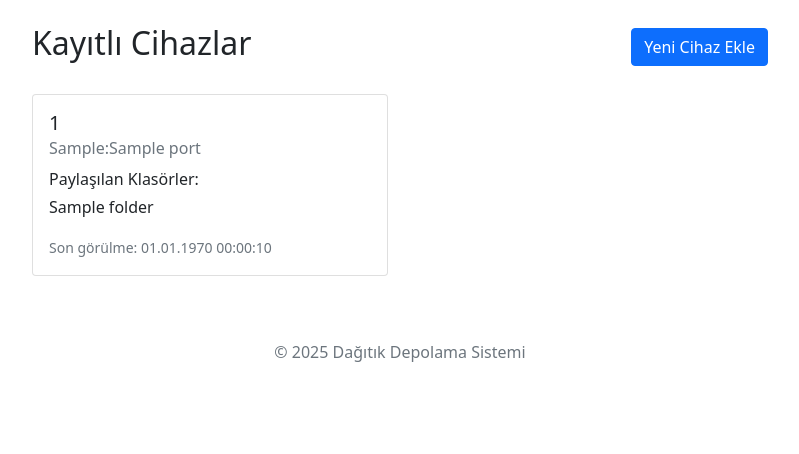
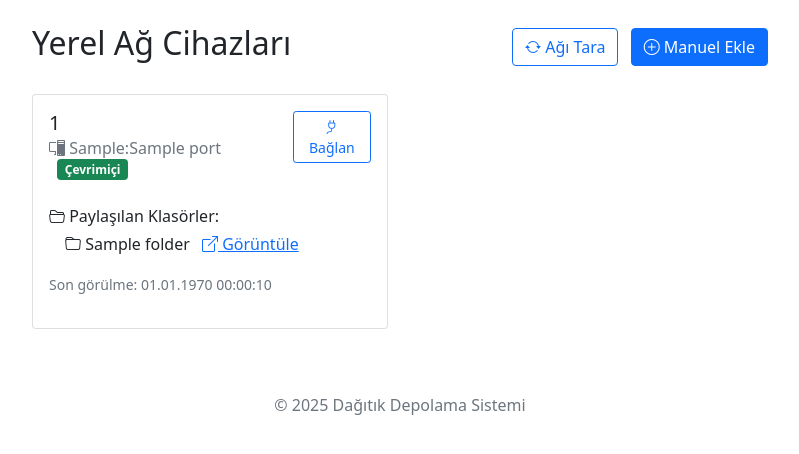
Before and after one commit to Y4gizE/disk-management, a Flask app: template templates/index.html in a window 1280 px wide. Shown: the part 128-582 px from the top of the page, without its empty margins (240-1039 px from the left). Run offline with Flask 2, Linux system fonts and the light colour scheme; the template is opened without the code that fills it: most values are stand-ins (such as "Sample title", 1, 10 or a date in 2020); some libraries are stand-ins or nearby versions.

Commit message:
oto scan

```diff
--- a/main.py
+++ b/main.py
@@ -7,6 +7,7 @@ import shutil
 import time
 import threading
 import subprocess
+import netifaces
 from pathlib import Path
 from datetime import datetime
 from flask import Flask, request, jsonify, render_template, redirect, url_for, send_file, flash
@@ -14,6 +15,7 @@ from flask_cors import CORS
 from watchdog.observers import Observer
 from watchdog.events import FileSystemEventHandler
 from dotenv import load_dotenv
+from zeroconf import ServiceInfo, Zeroconf
 
 # Load environment variables
 load_dotenv()
@@ -166,6 +168,10 @@ RELAY_SERVERS = [
     {'url': 'http://relay2.example.com:5000', 'status': 'unknown'}
 ]
 DEFAULT_PORT = 5000
+SERVICE_NAME = "DiskStorage"
+SERVICE_TYPE = "_http._tcp.local."
+zeroconf = None
+service_info = None
 
 class Device:
     def __init__(self, device_id, ip, port, shared_folders):
@@ -187,9 +193,14 @@ class Device:
 # Web Interface
 @app.route('/')
 def index():
-    """Ana sayfa"""
-    devices = [device.to_dict() for device in DEVICES.values()]
-    return render_template('index.html', devices=devices)
+    # Trigger device discovery in the background
+    discovery_thread = threading.Thread(target=discover_devices)
+    discovery_thread.daemon = True
+    discovery_thread.start()
+
+    # Convert Device objects to dictionaries for the template
+    devices_list = [device.to_dict() for device in DEVICES.values()]
+    return render_template('index.html', devices=devices_list)
 
 @app.route('/register_device_ui', methods=['GET', 'POST'])
 def register_device_ui():
@@ -240,12 +251,46 @@ def register_device():
     DEVICES[device_id] = Device(device_id, ip, port, shared_folders)
     return jsonify({'status': 'success', 'message': f'Device {device_id} registered'})
 
-@app.route('/devices', methods=['GET'])
+@app.route('/api/devices', methods=['GET'])
 def list_devices():
-    return jsonify({
-        device_id: device.to_dict()
-        for device_id, device in DEVICES.items()
-    })
+    """List all discovered devices"""
+    try:
+        # Trigger a new discovery in the background
+        discovery_thread = threading.Thread(target=discover_devices)
+        discovery_thread.daemon = True
+        discovery_thread.start()
+
+        # Clean up old devices (not seen in last 5 minutes)
+        current_time = time.time()
+        devices_to_remove = []
+
+        for device_name, device in list(DEVICES.items()):
+            if current_time - device.last_seen > 300:  # 5 minutes
+                devices_to_remove.append(device_name)
+
+        for device_name in devices_to_remove:
+            del DEVICES[device_name]
+
+        # Convert to list of dictionaries for JSON serialization
+        devices_list = [{
+            'device_id': device.device_id,
+            'ip': device.ip,
+            'port': device.port,
+            'shared_folders': device.shared_folders,
+            'last_seen': device.last_seen,
+            'status': 'online' if (current_time - device.last_seen) < 60 else 'offline'
+        } for device in DEVICES.values()]
+
+        return jsonify({
+            'status': 'success',
+            'devices': devices_list,
+            'count': len(devices_list)
+        })
+    except Exception as e:
+        return jsonify({
+            'status': 'error',
+            'message': str(e)
+        }), 500
 
 @app.route('/share', methods=['POST'])
 def share_folder():
@@ -304,10 +349,97 @@ def get_local_ip():
     except Exception as e:
         return '0.0.0.0'
 
+def start_zeroconf_service(port):
+    """Start the ZeroConf service for network discovery"""
+    global zeroconf, service_info
+
+    try:
+        # Get local IP address
+        local_ip = get_local_ip()
+
+        # Create service info
+        service_name = f"{SERVICE_NAME} {socket.gethostname()}"
+        service_name = service_name.replace(' ', '-') + "." + SERVICE_TYPE
+
+        desc = {
+            'version': '1.0',
+            'hostname': socket.gethostname(),
+            'port': port,
+            'ip': local_ip
+        }
+
+        service_info = ServiceInfo(
+            SERVICE_TYPE,
+            service_name,
+            addresses=[socket.inet_aton(local_ip)],
+            port=port,
+            properties=desc,
+            server=socket.gethostname() + ".local.",
+        )
+
+        # Register the service
+        zeroconf = Zeroconf()
+        zeroconf.register_service(service_info)
+        print(f"ZeroConf service registered: {service_name} at {local_ip}:{port}")
+
+    except Exception as e:
+        print(f"Error starting ZeroConf service: {e}")
+
+def stop_zeroconf_service():
+    """Stop the ZeroConf service"""
+    global zeroconf
+    if zeroconf:
+        zeroconf.unregister_all_services()
+        zeroconf.close()
+        print("ZeroConf service stopped")
+
+def discover_devices():
+    """Discover other devices on the local network"""
+    from zeroconf import ServiceBrowser, Zeroconf
+
+    class MyListener:
+        def remove_service(self, zeroconf, type, name):
+            print(f"Service {name} removed")
+
+        def add_service(self, zeroconf, type, name):
+            info = zeroconf.get_service_info(type, name)
+            if info:
+                address = socket.inet_ntoa(info.addresses[0])
+                port = info.port
+                device_name = name.split('.')[0]
+
+                print(f"Discovered device: {device_name} at {address}:{port}")
+
+                # Add to discovered devices
+                DEVICES[device_name] = Device(device_name, address, port, [])
+
+    zeroconf = Zeroconf()
+    listener = MyListener()
+    browser = ServiceBrowser(zeroconf, SERVICE_TYPE, listener)
+
+    try:
+        # Run discovery for 5 seconds
+        time.sleep(5)
+    finally:
+        zeroconf.close()
+
 def start_server(port):
     """Start the Flask server"""
-    print(f"Starting server on http://{get_local_ip()}:{port}")
-    app.run(host=HOST_IP, port=port, debug=True, use_reloader=False)
+    global HOST_IP, zeroconf
+    HOST_IP = get_local_ip()
+
+    # Start ZeroConf service in a separate thread
+    zeroconf_thread = threading.Thread(target=start_zeroconf_service, args=(port,))
+    zeroconf_thread.daemon = True
+    zeroconf_thread.start()
+
+    # Start device discovery in a separate thread
+    discovery_thread = threading.Thread(target=discover_devices)
+    discovery_thread.daemon = True
+    discovery_thread.start()
+
+    # Start Flask server
+    app.run(host=HOST_IP, port=port, debug=True, use_reloader=False, threaded=True)
 
 def get_public_ip():
     """Get the public IP address of the machine"""
--- a/templates/base.html
+++ b/templates/base.html
@@ -5,6 +5,7 @@
     <meta name="viewport" content="width=device-width, initial-scale=1.0">
     <title>Dağıtık Depolama Sistemi</title>
     <link href="https://cdn.jsdelivr.net/npm/bootstrap@5.1.3/dist/css/bootstrap.min.css" rel="stylesheet">
+    <link rel="stylesheet" href="https://cdn.jsdelivr.net/npm/bootstrap-icons@1.7.2/font/bootstrap-icons.css">
     <style>
         body {
             padding-top: 2rem;
@@ -48,5 +49,7 @@
     </div>
 
     <script src="https://cdn.jsdelivr.net/npm/bootstrap@5.1.3/dist/js/bootstrap.bundle.min.js"></script>
+    <script src="https://code.jquery.com/jquery-3.6.0.min.js"></script>
+    {% block scripts %}{% endblock %}
 </body>
 </html>
--- a/templates/index.html
+++ b/templates/index.html
@@ -4,30 +4,64 @@
 <div class="row">
     <div class="col-md-8 offset-md-2">
         <div class="d-flex justify-content-between align-items-center mb-4">
-            <h2>Kayıtlı Cihazlar</h2>
+            <h2>Yerel Ağ Cihazları</h2>
+            <div>
+                <button id="scanNetwork" class="btn btn-outline-primary me-2">
+                    <i class="bi bi-arrow-repeat"></i> Ağı Tara
+                </button>
                 <a href="{{ url_for('register_device_ui') }}" class="btn btn-primary">
-                <i class="bi bi-plus-circle"></i> Yeni Cihaz Ekle
+                    <i class="bi bi-plus-circle"></i> Manuel Ekle
                 </a>
             </div>
+        </div>
 
+        <!-- Loading Indicator -->
+        <div id="loadingIndicator" class="text-center d-none">
+            <div class="spinner-border text-primary" role="status">
+                <span class="visually-hidden">Yükleniyor...</span>
+            </div>
+            <p class="mt-2">Yerel ağ taranıyor, lütfen bekleyin...</p>
+        </div>
+
+        <!-- Network Status -->
+        <div id="networkStatus" class="alert alert-info d-none"></div>
+
+        <div id="devicesList">
             {% if devices %}
                 <div class="row">
                     {% for device in devices %}
-                    <div class="col-md-6">
-                        <div class="card device-card">
+                        <div class="col-md-6 mb-3">
+                            <div class="card device-card h-100">
                                 <div class="card-body">
+                                    <div class="d-flex justify-content-between align-items-start">
+                                        <div>
                                             <h5 class="card-title">{{ device.device_id }}</h5>
-                                <h6 class="card-subtitle mb-2 text-muted">{{ device.ip }}:{{ device.port }}</h6>
+                                            <h6 class="card-subtitle mb-2 text-muted">
+                                                <i class="bi bi-pc-display"></i> {{ device.ip }}:{{ device.port }}
+                                                <span class="badge bg-success ms-2">Çevrimiçi</span>
+                                            </h6>
+                                        </div>
+                                        <button class="btn btn-sm btn-outline-primary connect-btn"
+                                                data-ip="{{ device.ip }}"
+                                                data-port="{{ device.port }}">
+                                            <i class="bi bi-plug"></i> Bağlan
+                                        </button>
+                                    </div>
 
                                     {% if device.shared_folders %}
-                                    <p class="mb-1">Paylaşılan Klasörler:</p>
-                                    <ul class="list-unstyled">
+                                        <p class="mb-1 mt-3"><i class="bi bi-folder2-open"></i> Paylaşılan Klasörler:</p>
+                                        <ul class="list-unstyled ps-3">
                                             {% for folder in device.shared_folders %}
-                                            <li><i class="bi bi-folder"></i> {{ folder }}</li>
+                                                <li class="mb-1">
+                                                    <i class="bi bi-folder"></i> {{ folder }}
+                                                    <a href="#" class="ms-2 browse-folder" data-path="{{ folder }}">
+                                                        <i class="bi bi-box-arrow-up-right"></i> Görüntüle
+                                                    </a>
+                                                </li>
                                             {% endfor %}
                                         </ul>
                                     {% else %}
-                                    <p class="text-muted">Paylaşılan klasör yok</p>
+                                        <p class="text-muted"><i class="bi bi-folder-x"></i> Paylaşılan klasör yok</p>
                                 {% endif %}
 
                                 <p class="card-text">
```
Also changed, not shown: requirements.txt (+6 -4 lines). Lines whose indentation alone changed are shown as unchanged.
